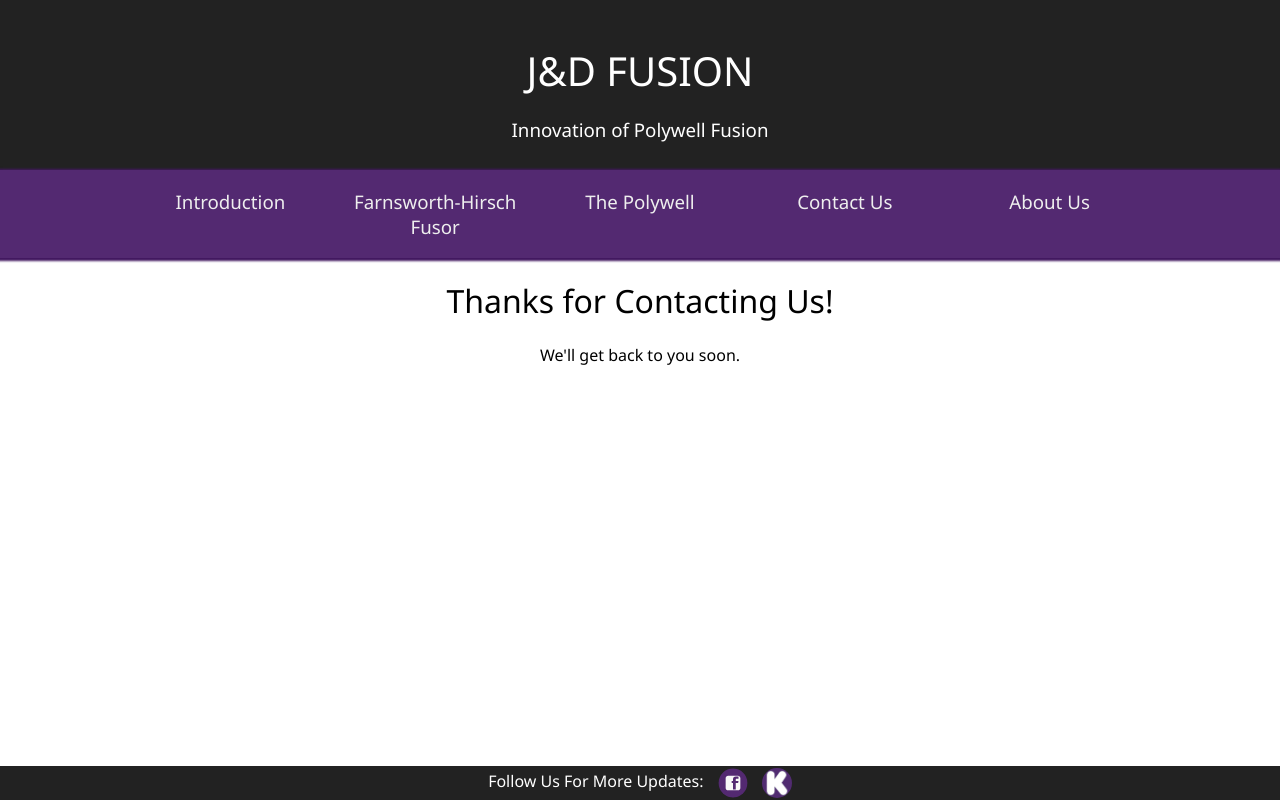
After one commit to dane00a/JDFusion, a PHP site: page /contact_thanks.php in a window 1280 px wide. The commit adds this page. Run offline with PHP 8.4, Linux system fonts and the light colour scheme.

Commit message:
Minor Fixes
- Contact form now also emails Jeremy
- JDFusion now links to home page
- Send people to a contact form landing page once submitted

```diff
--- /dev/null
+++ b/contact_thanks.php
@@ -0,0 +1,15 @@
+<!DOCTYPE html>
+<html>
+  <head>
+    <link href="css/about.css" rel="stylesheet" type="text/css">
+  </head>
+  <body class="about">
+    <?php
+      include("menu.html");
+      ?>
+    <h1 class="pagetitle_h1">Thanks for Contacting Us!</h1>
+    <p style="text-align: center;">
+      We'll get back to you soon.
+    </p>
+  </body>
+</html>
--- a/css/menu.css
+++ b/css/menu.css
@@ -120,4 +120,13 @@ img:hover{
 .title_menu{
   font-size:2.5em;
   margin: 1% auto;
+  text-decoration: none;
+  color:#FFF;
 }
+.title_menu a{
+  text-decoration: none;
+  color:#FFF;
+}
+.title_menu:hover{
+  cursor: pointer;
+}
--- a/menu.html
+++ b/menu.html
@@ -9,7 +9,7 @@
   <body>
     <div class="menuwrapper">
       <div class="menutop">
-        <h1 class="title_menu">J&amp;D FUSION</h1>
+        <h1 class="title_menu"><a href="index.php">J&amp;D FUSION</a></h1>
         <h3 class="subtitle">
           Innovation of Polywell Fusion
         </h3>
--- a/processcontact.php
+++ b/processcontact.php
@@ -14,5 +14,6 @@ echo $message = <<<MSG
   MESSAGE: $inquiry
 MSG;
   mail("dane.andrews99@gmail.com", $subject, $message);
-
+  mail("jeremyad55@gmail.com", $subject, $message);
+  echo '<script>window.location = "contact_thanks.php"</script>';
  ?>
```
